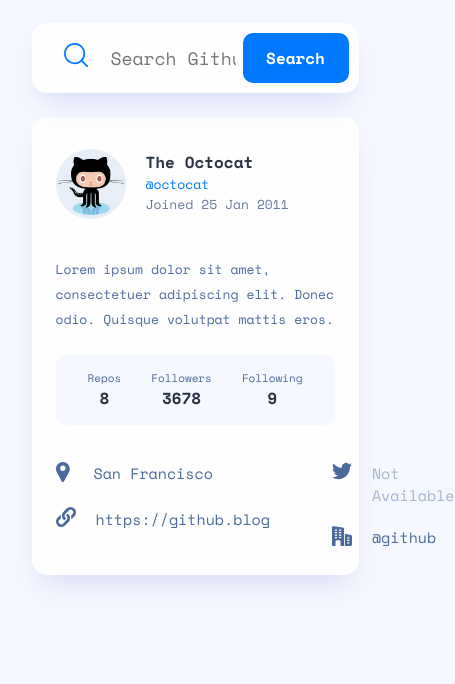
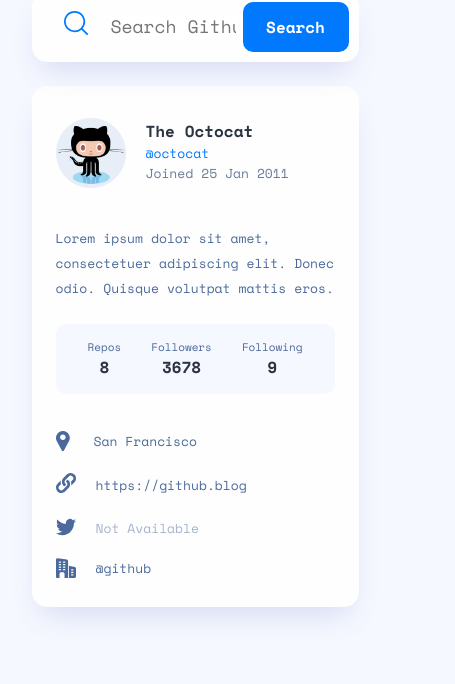
Before and after one commit to jmmarketing/github-user-search-app, a website built with Parcel: page index.html in a window 390 px wide. Shown: the part 160-844 px from the top of the page, 455 px wide, since content can reach past the window. Built offline with nearby package versions, Linux system fonts and the light colour scheme.

Commit message:
Added responsive properties for __dev-links section, still need to look at spacing between links and between icons. Will tackle search bar responsiveness next.

```diff
--- a/sass/base/_typography.scss
+++ b/sass/base/_typography.scss
@@ -7,6 +7,10 @@
   line-height: 2.5rem;
   font-weight: normal;
   color: $color-grey-blue;
+
+  @include respond(phone) {
+    font-size: 1.3rem;
+  }
 }
 
 h1,
--- a/sass/components/_resultCard.scss
+++ b/sass/components/_resultCard.scss
@@ -131,13 +131,22 @@
 
 .result-card__dev-links {
   display: flex;
+  flex-wrap: wrap;
+  gap: 62px;
 
-  gap: 62px;
+  @include respond(phone) {
+    gap: 17px;
+    font-size: 1.3rem;
+  }
 
   &--left {
     display: flex;
     flex-direction: column;
     gap: 20px;
+
+    @include respond(phone) {
+      gap: 17px;
+    }
   }
   &--location {
     display: flex;
@@ -170,6 +179,10 @@
     display: flex;
     flex-direction: column;
     gap: 20px;
+
+    @include respond(phone) {
+      gap: 17px;
+    }
   }
   &--twitter {
     display: flex;
```
Also changed, not shown: sass/main.css, 3 other files.
